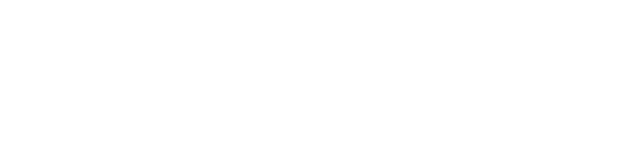
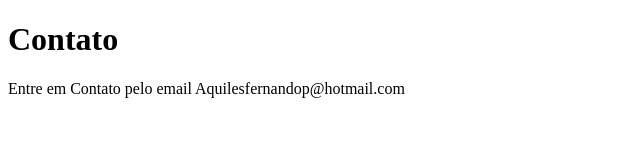
Before and after one commit to AquilesFernandoDev/sistema-de-cadastro, a plain HTML site: page contato.html in a window 1280 px wide. Shown: the whole page, without its empty margins (0-640 px from the left). Drawn offline with Linux system fonts and the light colour scheme.

Commit message:
adicionando email de contato

```diff
--- a/contato.html
+++ b/contato.html
@@ -7,6 +7,7 @@
     <title>Contato</title>
 </head>
 <body>
-
+    <h1>Contato</h1>
+    <p>Entre em Contato pelo email Aquilesfernandop@hotmail.com</p>
 </body>
 </html>
```
